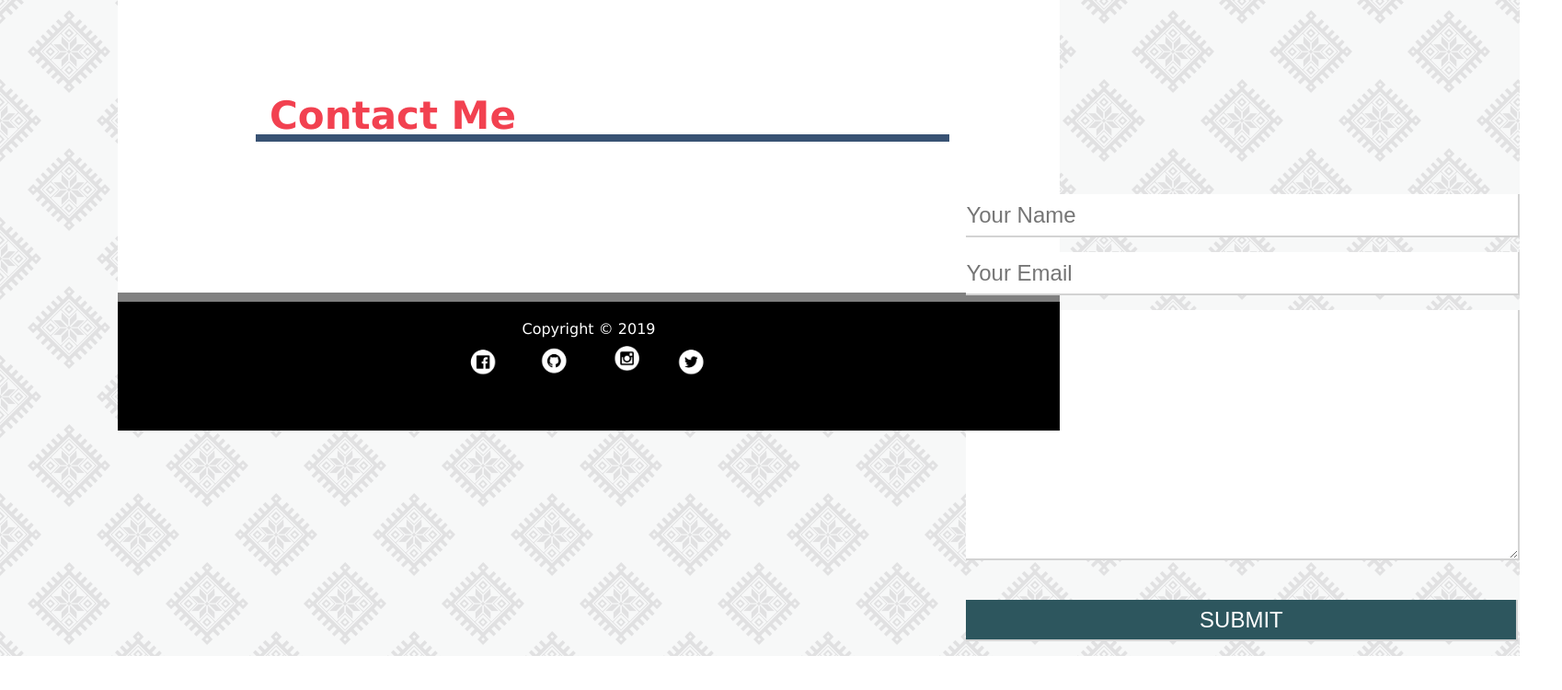
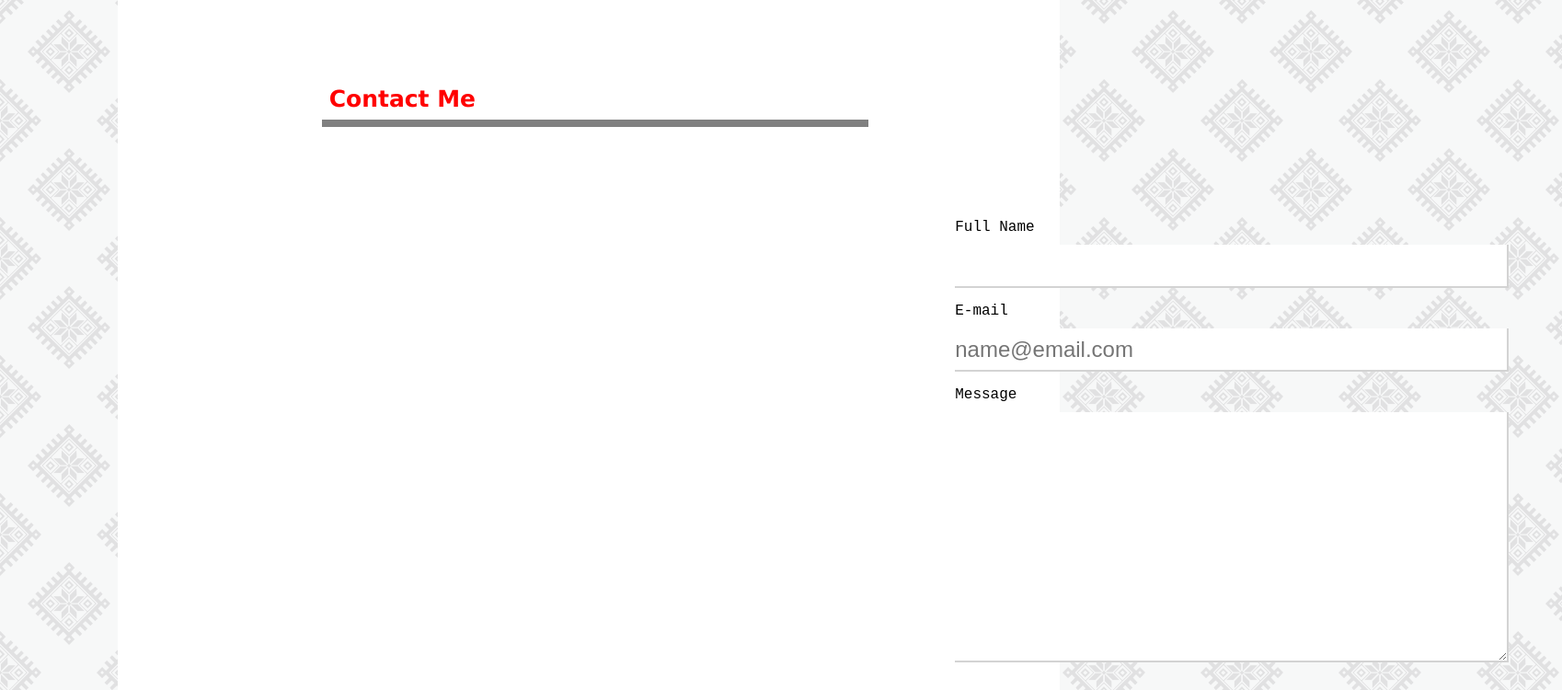
Before and after one commit to eosamdade/MY_PORTFOLIO-2, a plain HTML site: page contact.html in a window 1280 px wide. Shown: the part 469-1219 px from the top of the page at 92% size, 1698 px wide, since content can reach past the window. Before the commit the page ends 1182 px from the top, so only its background shows below. Drawn offline with Linux system fonts and the light colour scheme.

Commit message:
modified few lines in html and css to fit the responsive design on contact page

```diff
--- a/assets/css/style.css
+++ b/assets/css/style.css
@@ -31,7 +31,6 @@
     color: red;
     font-style: bold;
     height: 50px;
-    /* background-color: cornflowerblue; */
     width: 40%;
     position: relative;
     left:30%;
@@ -46,11 +45,8 @@
 
 .main {
     position: relative;
-    /* font-family: 'Courier New', Courier, monospace; */
     font-size: 25px;
     padding-top:50px;
-
-
 }
 
 .title {
@@ -120,11 +116,59 @@
     top:500px;
 }
 
-
-
 .p-title:hover {
     opacity: 0.8;
 }
+
+/* this is the styles for the contatct page */
+
+.wrapper-cont {
+    /* background-color: #f24150; */
+    position: relative;
+    top: 50px;
+    height: 650px;
+}
+
+.form {
+    margin-top: 50px;
+}
+
+.formHead {
+    width: 80%;
+    position: relative;
+    left: 10%;
+    font-family: 'Courier New', Courier, monospace;
+    font-size: 16px;
+    padding-bottom: 10px
+}
+
+
+.form-control {
+    width: 80%;
+    background-color: white;
+    position: relative;
+    left:10%;
+    margin-bottom: 20px;
+}
+
+input {
+    height: 45px;
+}
+
+.sub {
+    background-color: black;
+    margin-top: 50px;
+    color: #ffffff;
+    font-family: 'Courier New', Courier, monospace;
+    font-size: 20px;
+}
+
+.sub:hover {
+    background-color: #f24150;
+    cursor: pointer;
+}
+
+
 
 @media screen and (min-width: 768px)  {
     .header {
@@ -163,7 +207,39 @@
 
     /* /this is the styles for the .portfolio */
 
+    .album {
+        background:none;
+        width: 80%;
+        padding: 1%;
+        position: relative;
+        left: 10%;
+        display: flex;
+        flex-flow: row wrap;
+    }
+
     .left {
+        width: 350px;
+        background-color:none;
+        border:0;
+        position: relative;
+        left: 5%;
+        top:0;
+    }
+
+    .p-title {
+        position: relative;
+        cursor: pointer;
+        top: 60%;
+        font-size: 26px;
+    }
+
+    .port:hover {
+        opacity: 0.5;
+        cursor: pointer;
+        width: 82%;
+    }
+
+    /* .left {
         width: 100%;
         top: 100px;
         position: relative;
@@ -183,9 +259,69 @@
         left: 10%;
         top:500px;
     }
+
+    .port:hover {
+        opacity: .5;
+        cursor: pointer;
+    } */
+
+    /* this is the styles for the contatct page */
+
+    .wrapper-cont {
+        /* background-color: #f24150; */
+        position: relative;
+        top: 50px;
+        height: 650px;
+    }
+
+    .form {
+        margin-top: 50px;
+    }
+
+    .formHead {
+        width: 80%;
+        position: relative;
+        left: 10%;
+        font-family: 'Courier New', Courier, monospace;
+        font-size: 16px;
+        padding-bottom: 10px
+    }
+
+
+    .form-control {
+        width: 80%;
+        background-color: white;
+        position: relative;
+        left:10%;
+        margin-bottom: 20px;
+    }
+
+    input {
+        height: 45px;
+    }
+
+    .sub {
+        width: 60%;
+        left:20%;
+        background-color: black;
+        margin-top: 50px;
+        color: #ffffff;
+        font-family: 'Courier New', Courier, monospace;
+        font-size: 20px;
+    }
+
+    .sub:hover {
+        background-color: #f24150;
+        cursor: pointer;
+    }
+
 }
 
 @media screen and (min-width: 1000px)  {
+    .box:hover{
+        background-color: black;
+        color:white
+    }
 
     body {
         margin-left: 10%;
@@ -197,12 +333,10 @@
         background-image: none;
         height: 400px;
         width: 100%;
-        /* background-color:lightgray; */
         border-bottom: 5px solid black;
         font-family: 'Roboto Slab', serif;
         position: relative;
-        /* font-weight: 50px; */
-        /* background-image:url(../images/eight_horns.png); */
+
     }
 
     #name {
@@ -246,19 +380,13 @@
         background-color:whitesmoke;
         border-left: 3px solid black;
         border-bottom: 3px solid black;
-
     }
-
 
     .content {
         margin: 0px;
         border: 0px;
-        /* height: 100%; */
-        /* width: 100%; */
         border-bottom: 10px solid gray;
-        /* background-image: url() */
         background-color: #ffffff;
-        /* opacity: 0.5; */
         padding: 150px;
         font-family: 'Lucida Sans', 'Lucida Sans Regular', 'Lucida Grande', 'Lucida Sans Unicode', Geneva, Verdana, sans-serif;
         position: relative;
@@ -291,8 +419,6 @@
         font-size: 20px;
         font-family: 'Courier New', Courier, monospace;
     }
-
-    /* p {padding: 20px;} */
 
     .profile-pic {
         width: 300px;
@@ -333,10 +459,20 @@
 
     .p-title {
         position: relative;
+        cursor: pointer;
         top: 60%;
+        font-size: 32px;
+    }
+
+    .port:hover {
+        opacity: 0.5;
+        cursor: pointer;
+        width: 82%;
     }
 
 
+
+    /* css styles for the contact page */
     .form {
         margin-top: 50px;
     }
--- a/contact.html
+++ b/contact.html
@@ -36,22 +36,25 @@
     <div class="content">
 
 
-        <h2 class="contact-title">
+        <h2 class="main title">
             Contact Me
         </h2>
 
-        <div class="wrapper">
+        <div class="wrapper-cont">
 
 
             <div class="contact-form">
 
                 <form id="contact-form" method="post" action="">
 
-                    <INput type="text" name="name" class="form-control" placeholder="Your Name" required><br>
+                    <p class="formHead"> Full Name</p>
+                    <INput type="text" name="name" class="form-control" required><br>
 
-                    <INput type="text" name="eamil" class="form-control" placeholder="Your Email" required><br>
+                    <p class="formHead">E-mail</p>
+                    <INput type="text" name="eamil" class="form-control" placeholder="name@email.com" required><br>
 
-                    <textarea name="message" class="form-control" placeholder="Message" cols="30" rows="10"></textarea><br>
+                    <p class="formHead">Message</p>
+                    <textarea name="message" class="form-control" cols="30" rows="10"></textarea><br>
 
                     <input type="submit" class="form-control sub" value="SUBMIT" >
 
```
